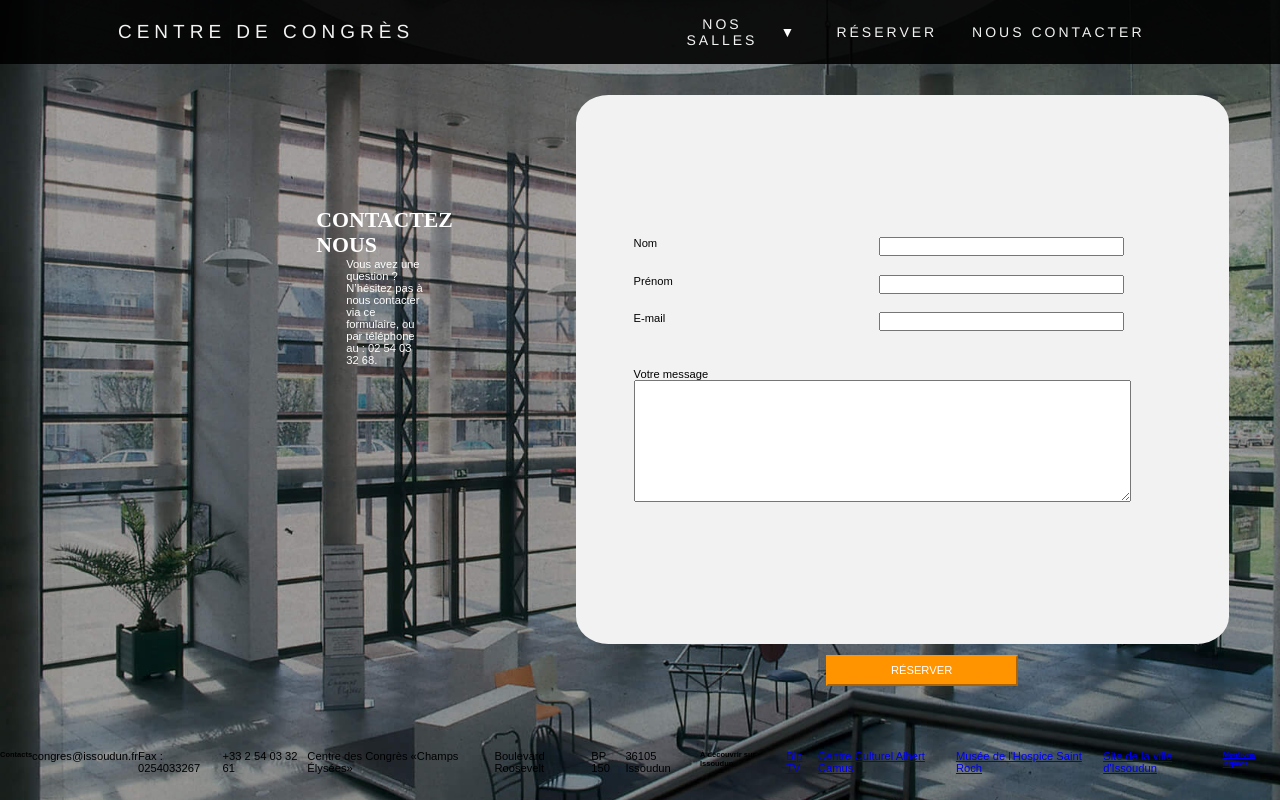
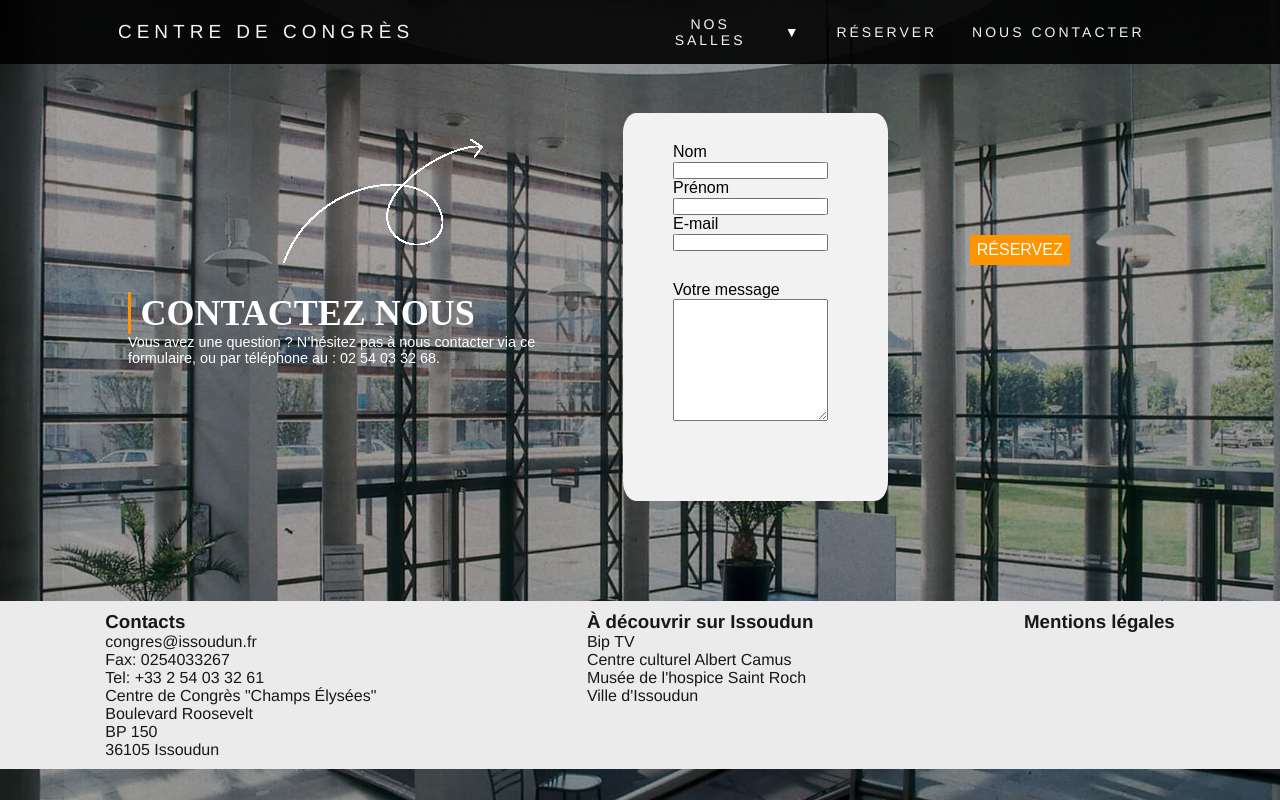
Before and after one commit to PESauvage/Project-Issoudun, a PHP site: page /pages/contacts.html in a window 1280 px wide. Run offline with PHP 8.4, Linux system fonts and the light colour scheme.

Commit message:
update contacts

```diff
--- a/pages/book.html
+++ b/pages/book.html
@@ -13,6 +13,7 @@
     </script>
   </head>
   <body>
+    <header>
       <nav>
         <a class="logo" href="../index.html">Centre de Congrès</a>
         <ul class="nav-links">
@@ -35,6 +36,7 @@
             <div class="line3"></div>
         </div>
       </nav>
+    </header>
     <main class="container">
         <div class="container blocOne">
           <div class="container arrow">
--- a/pages/contacts.html
+++ b/pages/contacts.html
@@ -7,8 +7,8 @@
     <link href="https://fonts.googleapis.com/css?family=Roboto+Condensed" rel="stylesheet">
     <link rel="stylesheet" href="../styles/main.css">
     <link rel="stylesheet" href="../styles/contacts.css">
-    <link rel="stylesheet" href="../styles/slider.css">
     <link rel="stylesheet" href="../styles/nav.css">
+    <link rel="stylesheet" href="../styles/footer.css">
     <script src="scripts/main.js">
     </script>
   </head>
@@ -51,9 +51,8 @@
         </section>
       </section>
       <section class="blocTwo container">
-        <section class="background formContainer ">
         <form class="formContainer " action="contacts.php" method="post">
-              <section class="firstFlexobx">
+              <section class="flexbox">
                 <section class="item">
                   <label for="nameinput">Nom</label><br>
                   <input class="main" type="text" name="name" id="nameinput">
@@ -67,42 +66,50 @@
                     <input class="main" type="text" name="email" id="emailinput">
                   </section>
                 </section>
-                  <section class="fourthFlexbox">
+                <section class="flexbox">
                   <section class="item message">
                       <label for="remarks">Votre message</label>
                       <textarea type ="text" class="writeHere"name="message" rows="8" cols="8"></textarea>
                     </section>
                   </section>
                 </section>
-                <section class="booking container">
-                 <input class="bookingButton" type="submit" value="Réserver" name="send">
+                <div class="containerButton">
+                  <div class="button">
+                    <a href="/pages/sent.html">RÉSERVEZ</a>
+                  </div>
+                </div>
+        </form>
       </section>
-              </form>
     </main>
-    <footer class="center">
-      <section class="footerContainer container">
-        <div class="footerDiv container">
-          <h6>Contacts</h6>
-          <span>congres@issoudun.fr</span>
-          <span>Fax : 0254033267</span>
-          <span>+33 2 54 03 32 61</span>
-          <span>Centre des Congrès «Champs Élysées»</span>
-          <span>Boulevard Roosevelt</span>
-          <span>BP 150</span>
-          <span>36105 Issoudun</span>
+    <footer>
+      <div>
+          <ul>
+              <li class="titre"><h3>Contacts</h3></li>
+              <li><p>congres@issoudun.fr</p></li>
+              <li><p>Fax: 0254033267</p></li>
+              <li><p>Tel: +33 2 54 03 32 61</p></li>
+              <li><p>Centre de Congrès "Champs Élysées"</p></li>
+              <li><p>Boulevard Roosevelt</p></li>
+              <li><p>BP 150</p></li>
+              <li><p>36105 Issoudun</p></li>
+          </ul>
       </div>
-        <div class="footerDiv container">
-          <h6>À découvrir sur Issoudun</h6>
-          <a href="https://www.biptv.tv/">Bip TV</a>
-          <a href="https://www.ccacissoudun.tv/">Centre Culturel Albert Camus</a>
-          <a href="https://www.museeissoudun.tv/">Musée de l'Hospice Saint Roch</a>
-          <a href="http://www.issoudun.fr/">Site de la ville d'Issoudun</a>
+      <div>
+          <ul>
+              <li class="titre"><h3>À découvrir sur Issoudun</h3></li>
+              <li><a href="#">Bip TV</a></li>
+              <li><a href="#">Centre culturel Albert Camus</a></li>
+              <li><a href="#">Musée de l'hospice Saint Roch</a></li>
+              <li><a href="#">Ville d'Issoudun</a></li>
+          </ul>
       </div>
-        <div class="footerDiv container">
-          <h6><a href="#">Mentions légales</a></h6>
+      <div>
+          <ul>
+              <li><h3><a class="titre" href="legalnotice.html">Mentions légales</a></h3></li>
+          </ul>
       </div>
-      </section>
     </footer>
+    <script src="../scripts/nav.js"></script> <!-- Ne pas oublier de changer en fonction de la position de ce fichier et du dossier de référence -->
     <script src="nav.js"></script>
   </body>
 </html>
--- a/styles/contacts.css
+++ b/styles/contacts.css
@@ -7,7 +7,7 @@ body{
   background-image:url(../images/hall/hallDAaccueil.jpg);
   background-repeat: no-repeat;
   background-attachment:fixed;
-  background-position:100%;
+  background-position:110%;
   background-size: 100%;
   font-family: "Avenir", sans-serif;
   font-size: 100%;
@@ -22,101 +22,78 @@ body{
 }
 
 .container{
+  width: 1024px;
+  margin:0 auto;
   display:flex;
-  justify-content: center;
 
 }
 
-
-/*text*/
+/*BLOC1*/
 
 .blocOne{
   flex-direction: column;
-  margin-left: 2%;
-  width: 20%;
-  margin-bottom: 30%;
+  justify-content: center;
+  margin-left: 0px;
+  margin-right: 0px;
+  width: 50%;
 }
 
 .arrow{
-  width:20%;
   height:auto;
   color: white;
+  display: flex;
+  width: 50%;
+  flex-direction: row-reverse;
 }
 
 .arrow img{
-  margin-left:1500%;
-  margin-bottom: -250%;
+  flex-direction: row-reverse;
 }
-
 
 .text{
   flex-direction: column;
   color: white;
-  margin-left: 10%;
+  width: 475px;
 }
 
 .title{
-  margin-left: 2%;
   font-size: 150%;
-  width: 40%;
+  width: 100%;
 }
 
 .textTitle{
   font-family: 'CaviarDreams';
   margin-top:6%;
-  /*border-left-color: #FF9300;*/
+  border-left-style: solid;
+  border-left-color: #FF9300;
+  padding-left: 2%;
 }
 
 .smallText{
   font-size: 90%;
   font-weight: lighter;
-  width: 49%;
-  padding-left: 3.5%;
 }
 
 
-.orange{
-  background-color: #FF9300;
-  width:2px;
-  height:30px;
-  margin:10px;
-  margin-top: 24px;
-}
-
-/*formulaire*/
+/*BLOC2*/
 
 .blocTwo{
   display: flex;
   flex-direction: column;
   justify-content: center;
   margin-top:11%;
-  width:30%;
+  width: 100%;
+  margin-right: 0px;
+  margin-left: 20px;
 }
 
 form.formContainer{
-  margin-left: 10%;
-}
-
-select#subject{
-  height: 1.5%;
-  background:#F2F2F2;
-  width:40%;
-  background-color: white;
-  border: solid #707070 thin;
-  }
-}
-
-input{
-  border: solid #707070 thin;
-  border-radius: 5%;
-  height: 1.8%;
-  width:200%;
-}
-
-section.background{
-  margin-top:-10%;
-  width:170%;
-  height:300%;
+  padding-top: 30px;
+  padding-left: 50px;
+  padding-right: 60px;
+  padding-bottom: 50px;
+  width:100%;
+  height:200%;
   background-color: #f2f2f2;
   border-radius: 5%;
   display:flex;
@@ -124,32 +101,34 @@ section.background{
   justify-content: center;
 }
 
+.flexbox{
+  padding-bottom :30px;
+}
 
-section.item{
+select#subject{
+  height: 1.5%;
+  background:#F2F2F2;
+  width:100%;
+  font-size: 80%;
+  background-color: white;
+  border: solid #707070 thin;
+}
+
+input{
+  border: solid #707070 thin;
+  border-radius: 5%;
+  height: 5%;
+  width:100%;
+}
+
+div.item{
   display:flex;
-  margin:3%;
+  margin:10px;
   width:100%;
 }
 
 label{
-  width:50%;;
-}
-
-/*first Flexbox*/
-section.firstFlexobx{
-  padding-top: 1.5%;
-}
-
-/*second Flexbox*/
-
-section.secondFlexbox{
-  padding-top:0.5%;
-}
-
-
-/*third flexbox*/
-section.thirdFlexbox{
-  padding-top:0.5%;
+  width:100%;
 }
 
 .book{
@@ -157,98 +136,7 @@ section.thirdFlexbox{
   flex-direction:column;
 }
 
-.resto input{
-  margin:1%;
-}
-
-.choice{
-justify-content: space-between;
-margin-top:2%;
-}
-
-.restoChoice{
-  display:flex;
-}
-
-.secondChoices{
-  display: flex;
-}
-
-/* Customize the label (the container) */
-.choiceContainer {
-  display: flex;
-  position: relative;
-  padding-left: 5%;
-  margin-bottom: 3%;
-  cursor: pointer;
-  font-size:70%;
-  color: #707070;
-  -webkit-user-select: none;
-  -moz-user-select: none;
-  -ms-user-select: none;
-  user-select: none;
-}
-
-/* Hide the browser's default checkbox */
-.choiceContainer input {
-  position: absolute;
-  opacity: 0;
-  cursor: pointer;
-  height: 0;
-  width: 0;
-}
-
-/* Create a custom checkbox */
-.checkmark {
-  position: absolute;
-  top: 0;
-  left: 0;
-  height: 90%;
-  width: 5.8%;
-  background-color: white;
-  border-color:#707070;
-}
-
-.secondChoices .checkmark{
-  width: 9%;
-}
-
-/* On mouse-over, add a grey background color */
-.choiceContainer:hover input ~ .checkmark {
-  background-color: #ccc;
-}
-
-/* When the checkbox is checked, add a blue background */
-.choiceContainer input:checked ~ .checkmark {
-  background-color: #FF9300;
-}
-
-/* Create the checkmark/indicator (hidden when not checked) */
-.checkmark:after {
-  content: "";
-  position: absolute;
-  display: none;
-}
-
-/* Show the checkmark when checked */
-.choiceContainer input:checked ~ .checkmark:after {
-  display: block;
-}
-
-/* Style the checkmark/indicator */
-.choiceContainer .checkmark:after {
-  left: 30%;
-  top: 4%;
-  width: 25%;
-  height: 60%;
-  border: solid white;
-  border-width: 0 2px 2px 0;
-  -webkit-transform: rotate(45deg);
-  -ms-transform: rotate(45deg);
-  transform: rotate(45deg);
-}
-/*Fourth Flexbox*/
-section.fourthFlexbox{
+div.fourthFlexbox{
   display:flex;
   margin-bottom: 10%;
 }
@@ -260,150 +148,102 @@ section.fourthFlexbox{
 }
 
 .writeHere{
-  width:90%;
+  width:100%;
+}
+
+.containerButton{
+  width: 100%;
+  display: flex;
+  justify-content: center;
+  align-items: center;
+}
+
+.button{
+    background-color: #FF9300;
+    height: 30px;
+    width: 100px;
+    margin-top: 20px;
+    margin-bottom: 20px;
+    justify-content: center;
+    align-items: center;
+    text-align: center;
+    border-color:#FF9300;
+    display: flex;
+}
+
+.button a{
+    color: white;
+    text-decoration: none;
+    justify-content: center;
+    align-items: center;
 }
 
 
-/*Réserver*/
-.booking{
-  display: flex;
+@media screen and (min-width:768px) and (max-width:1024px)
+{
+  .container{
+    width:768px;
+    flex-wrap: wrap;
     justify-content: center;
-  margin-top : 3%;
-  margin-bottom: 20%;
-  margin-left: 60%;
-  width:50%;
+    align-items: center;
+    flex-direction: column;
   }
 
-.bookingButton{
-  background-color: #FF9300;
-  color:white;
-  border-color:#FF9300;
-  padding: 0.5%;
-  width:150%;
-  height: 500%;
-  font-size:100%;
-  text-transform: uppercase;
-}
-
-@media screen and (max-width:1500px){
-}
-
-.title{
-  font-size: 120%;
+  .arrow img{
+    display:none;
   }
 
   .smallText{
-  font-size: 100%;
+    margin-top:3%;
+    width:80%;
   }
 
-@media screen and (max-width:1050px){
+  .blocTwo{
+    margin-top:4%;
+    padding-right: 20%;
+    display: flex;
+    justify-content: center;
+    align-items: center;
+    margin-left: 0px;
   }
 
-body{
-  font-size: 70%;
+  .containerButton{
+    padding-left: 40%;
   }
 
-.blocOne{
-  margin-left: 0%;
+  form.formContainer{
+    vertical-align: middle;
+    width:200%;
+  }
+}
+
+@media screen and (max-width:768px)
+{
+  .container{
+    width:100%;
+    flex-wrap: wrap;
+    align-items: center;
+    flex-direction: column;
   }
 
     .arrow img{
-  margin-left:1400%;
-  margin-bottom: -700%;
-  height:600%;
-}
-
-.text{
-  margin-left: 5%;
-  margin-top: 80%;
-}
-
-.title{
-  font-size: 150%;
-  width: 30%;
-}
-
-.textTitle{
-  margin-top: 4.5%;
-  margin-left: 1%;
-  /*border-left-color: #FF9300;*/
+      display:none;
     }
 
     .smallText{
-  font-size: 100%;
-  width: 35%;
-  margin-left:2%;
+      margin-top:3%;
+      width:80%;
     }
 
-.orange{
-  margin-top: 12px;
-}
-
-.title{
-  font-size: 130%;
-}
-
-section.background{
-  margin-top:-15%;
-  height: 90%;
+    .blocTwo{
+      margin-top:4%;
     }
 
     form.formContainer{
-  margin-left: 6%;
-  margin-bottom: -8%;
+      padding-left : 20px;
+      padding-right: 20px;
     }
 
-select#subject{
-  background:#F2F2F2;
-  width:40%;
-  font-size:70%;
-  background-color: white;
-  border: solid #707070 thin;
-}
-
-
-label{
-  width:40%;
-}
-
-input{
-  width:40%;
-}
-
-section.secondFlexbox{
-  padding-top:0.005%;
-}
-
-section.thirdFlexbox{
-  padding-top:0.005%;
-  margin-bottom: 0%;
-}
-
-.secondChoices{
-  height:50%;
-}
-
-.choiceContainer{
-  margin-bottom:0%;
-  padding-bottom: 0.3%;
-}
-
-.secondChoices .checkmark{
-  width: 8%;
-}
-
-section.message{
-  padding-top:-1%;
-  width:90%;
-}
-
-.booking{
-  height: 1%;
-  margin-left: 65%;
-}
-
-
-@media screen and (max-width:768px){
 }
 
 .sent{
```
Also changed, not shown: 1 other file. Lines whose indentation alone changed are shown as unchanged.
